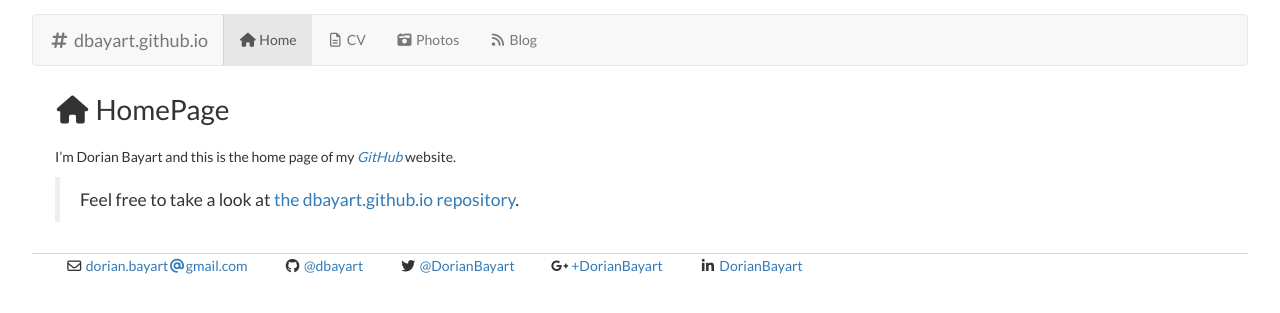
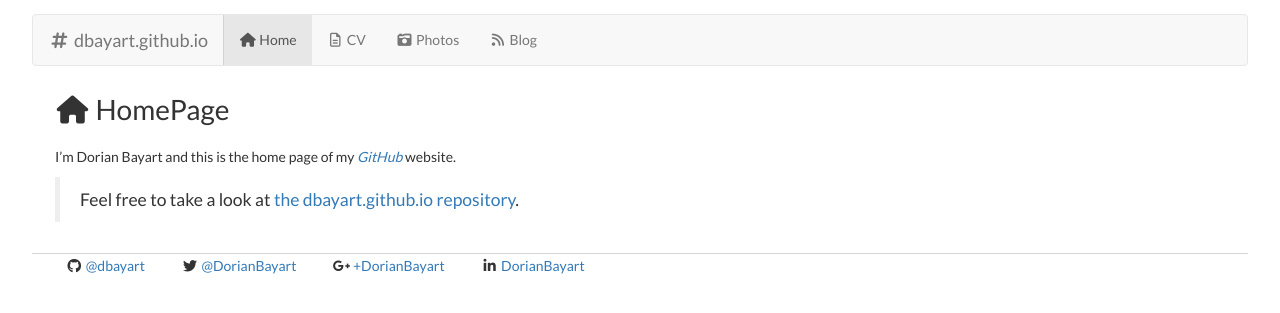
Before and after one commit to dorianbayart/dorianbayart.github.io, a Jekyll site: the page built from index.md, in a window 1280 px wide. Shown: the top 313 px of the page. Built offline with Jekyll 4.4.1, drawn with Linux system fonts in a browser that asks for light colours; nearby versions of some CDN libraries.

Commit message:
Update footer.html

```diff
--- a/_includes/footer.html
+++ b/_includes/footer.html
@@ -1,6 +1,6 @@
 <footer id="footer">
   <ul>
-    <li><i class="fa fa-envelope-o fa-fw"></i>&nbsp;<a href="mailto:dorian.bayart+github@gmail.com">dorian.bayart<i class="fa fa-at fa-fw" aria-hidden="true"></i>gmail.com</a></li>
+    <!--<li><i class="fa fa-envelope-o fa-fw"></i>&nbsp;<a href="mailto:dorian.bayart+github@gmail.com">dorian.bayart<i class="fa fa-at fa-fw" aria-hidden="true"></i>gmail.com</a></li>-->
     <li><i class="fa fa-github fa-fw"></i>&nbsp;<a href="https://github.com/dbayart">@dbayart</a></li>
     <li><i class="fa fa-twitter fa-fw"></i>&nbsp;<a href="https://twitter.com/dorianbayart">@DorianBayart</a></li>
     <li><i class="fa fa-google-plus fa-fw"></i>&nbsp;<a href="https://plus.google.com/+DorianBayart">+DorianBayart</a></li>
```
